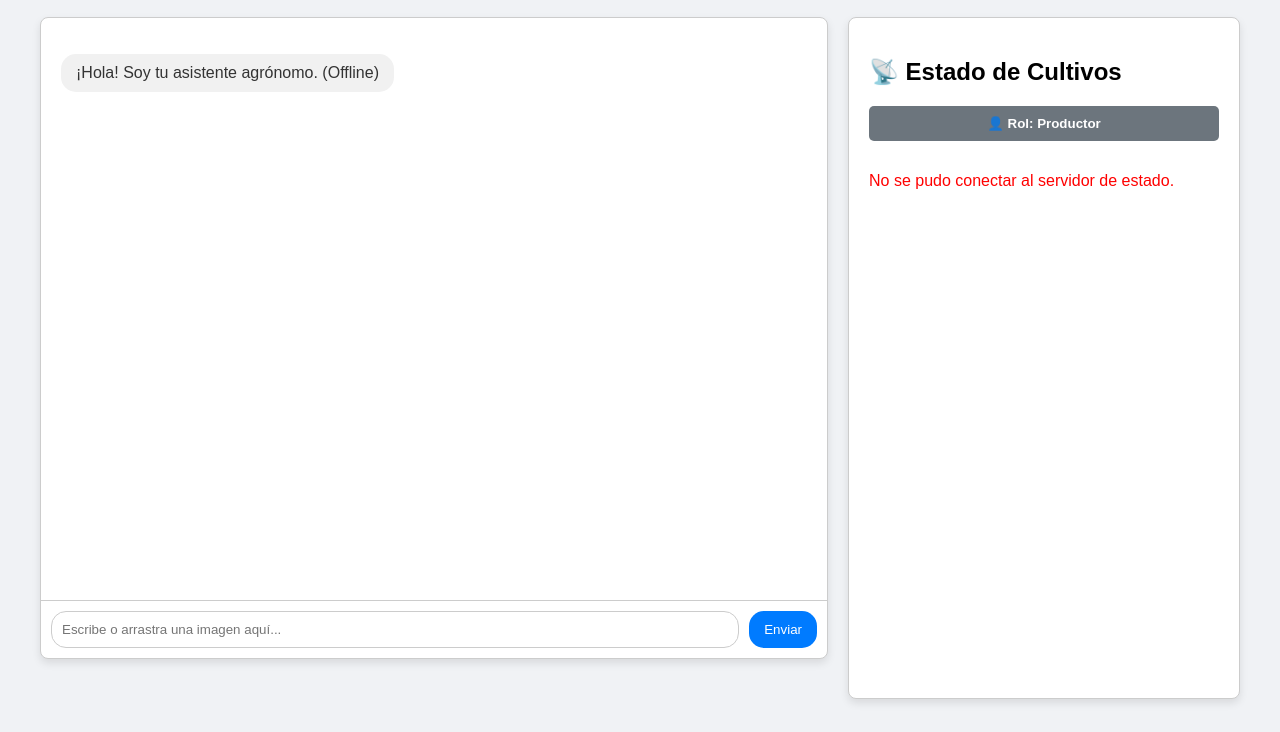
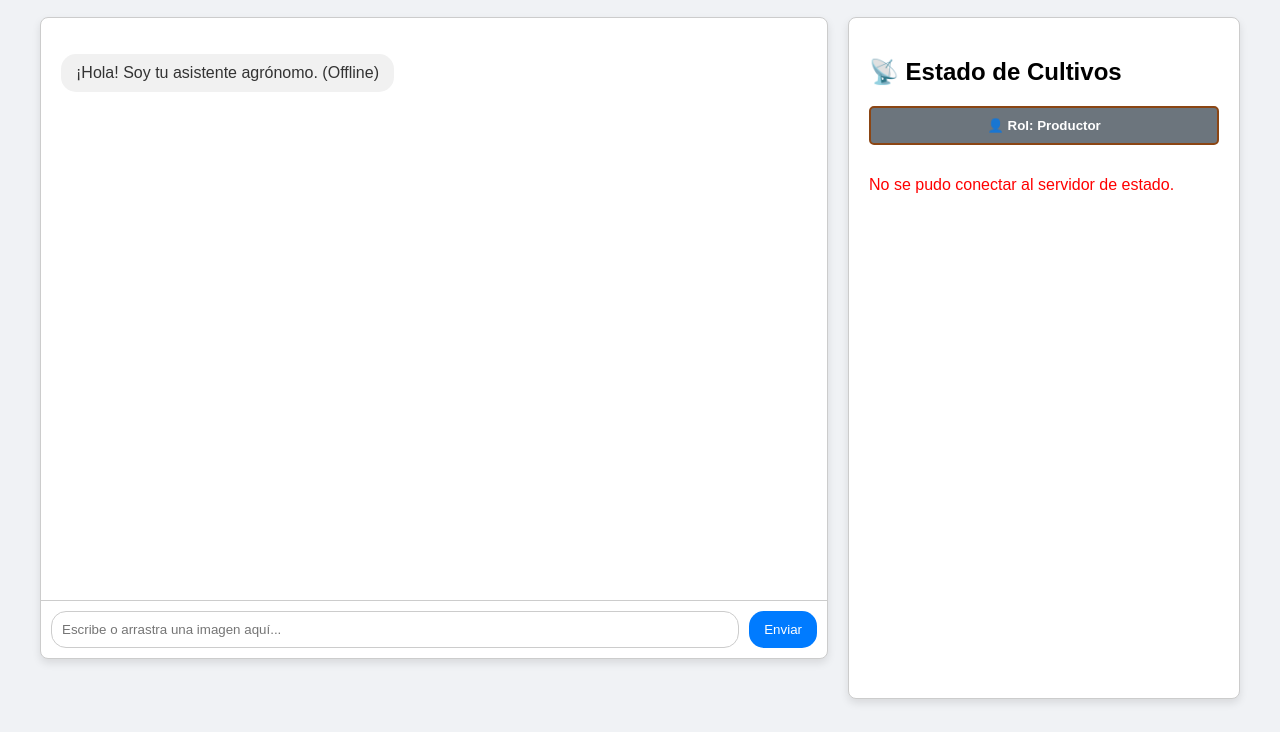
Before and after one commit to cero97-ctrl/Agente-IA-Agro-Inteligente, a plain HTML site: page index.html in a window 1280 px wide. Shown: the part 68-800 px from the top of the page. Drawn offline with Linux system fonts and the light colour scheme; no server answers.

Commit message:
Update from update_repo.sh on branch main

```diff
--- a/index.html
+++ b/index.html
@@ -173,7 +173,7 @@
             width: 100%;
             padding: 10px;
             margin-bottom: 15px;
-            border: none;
+            border: 2px solid #8B4513;
             border-radius: 5px;
             font-weight: bold;
             cursor: pointer;
```
